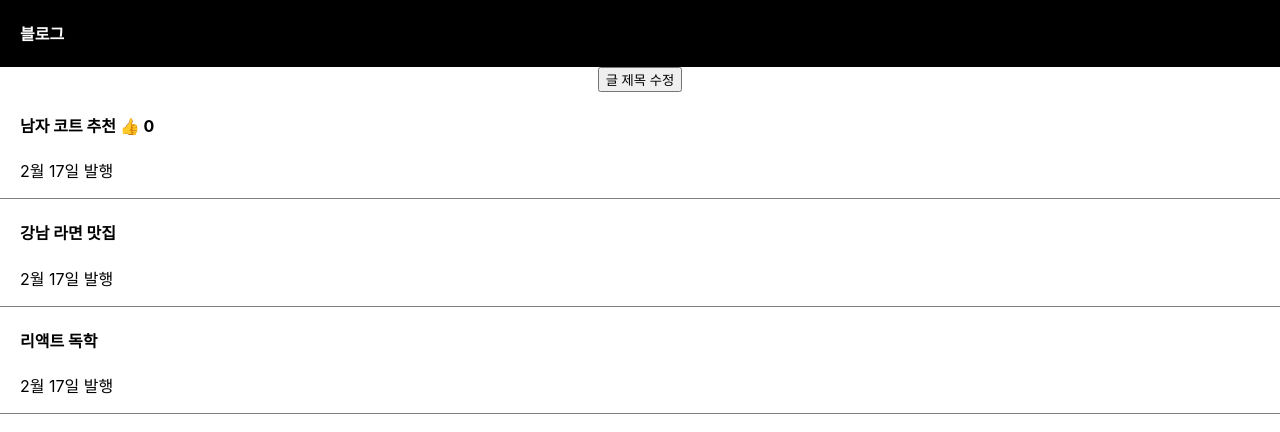
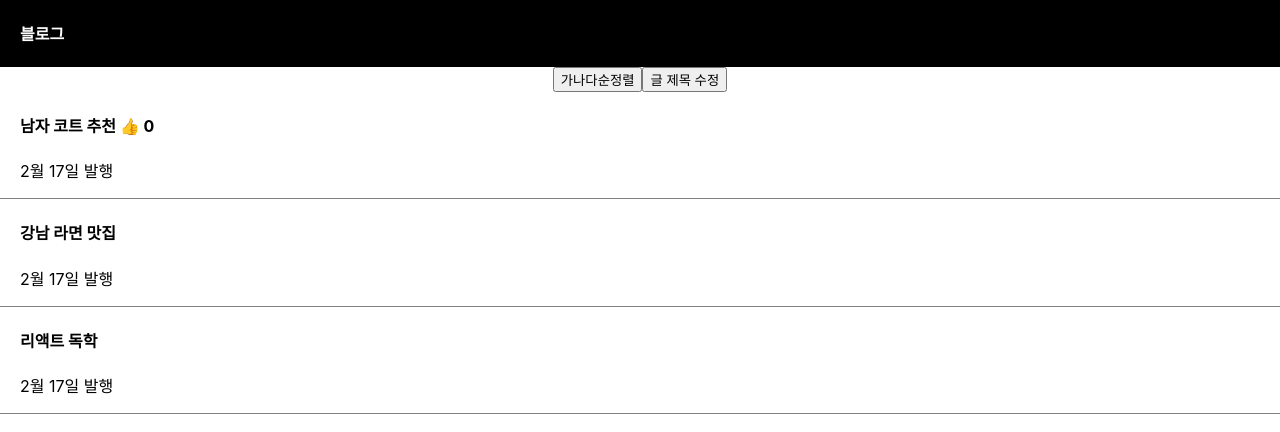
Before and after one commit to kimhsr/react-sample-blog, a React (Create React App) app: page / in a window 1280 px wide. Shown: the top 432 px of the page. Built offline with nearby package versions, Linux system fonts and the light colour scheme.

Commit message:
Sort 함수를 이용한 정렬

```diff
--- a/src/App.js
+++ b/src/App.js
@@ -16,6 +16,12 @@ function App() {
       <div className="black-nav">
         <h4>블로그</h4>
       </div>
+
+      <button onClick={ ()=>{
+        let titleSort = [...title];
+        titleSort.sort();
+        titleChange(titleSort);
+      }}>가나다순정렬</button>
 
       <button onClick={ ()=>{
         let titleCopy = [...title];
```
